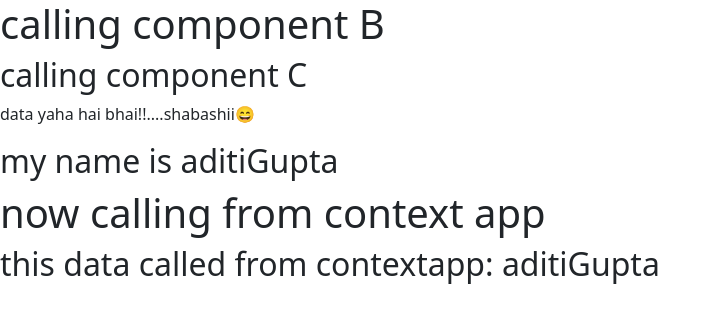
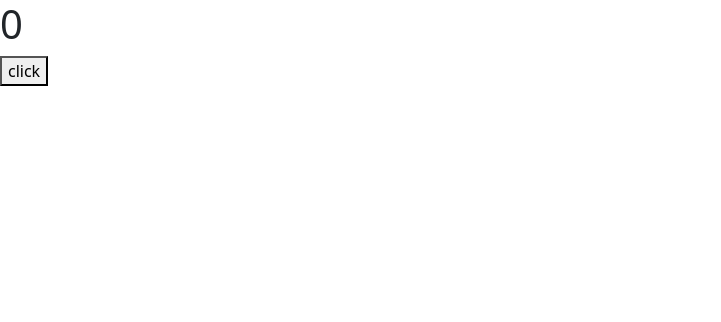
Before and after one commit to Aditi-Gupta-dev/reactbootstrapbasics, a React (Create React App) app: page / in a window 1280 px wide. Shown: the top 322 px of the page, without its empty margins (0-721 px from the left). Built offline with nearby package versions, Linux system fonts and the light colour scheme; a web font is replaced by a local one.

Commit message:
useEffect completed

```diff
--- a/src/App.jsx
+++ b/src/App.jsx
@@ -6,6 +6,7 @@ import  {add,sub,mul,div} from './Calc';
 import Bootstrap from './Bootstrap';
 import Webpage from './Webpage';
 import Contextapp from './contextapi/Contextapp';
+import Useapp from './contextapi/useEffect/Useapp';
 
 
 
@@ -58,7 +59,8 @@ function App(){
 
     {/* <Webpage/> */}
 
-    <Contextapp/>
+    {/* <Contextapp/> */}
+    <Useapp/>
     </>
   );
 };
--- /dev/null
+++ b/src/contextapi/useEffect/Useapp.jsx
@@ -0,0 +1,33 @@
+import React, { useEffect, useState } from 'react'
+
+//agar 2 funtion lagaoge sath sath to preference kisi ek ko hi milega
+//but use effect se sath sath ho jaega ..
+// use effect ko pass nahi krwana hota....simple haina😄
+
+const Useapp = () => {
+    const [c,sc]=useState(0);
+
+    useEffect(()=>{
+        alert("i m clicked");
+        console.log("my click")
+    },[c])
+
+
+    const addone=()=>{
+    sc(c+1);
+    }
+
+    const alertf=()=>{
+        alert("i m clicked");
+    }
+
+  return (
+    <>
+    <h1>{c}</h1>
+    <button onClick={(addone)}>click</button>
+
+    </>
+  )
+}
+
+export default Useapp
```
